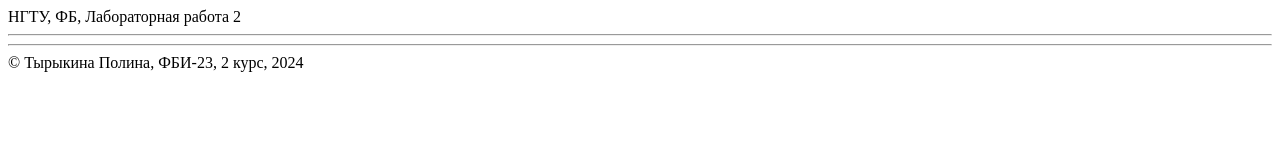
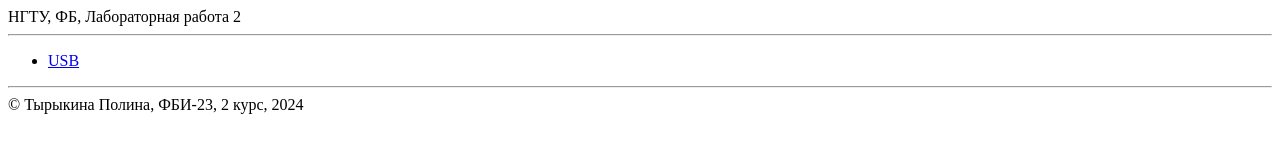
Before and after one commit to polinatyrykina/-web-front-labs, a plain HTML site: page lab2/lab2.html in a window 1280 px wide. Drawn offline with Linux system fonts and the light colour scheme.

Commit message:
Меню 2-ой лабораторной

```diff
--- a/lab2/lab2.html
+++ b/lab2/lab2.html
@@ -11,7 +11,12 @@
             <hr>
         </header>
 
-        <main></main>
+        <main>
+            <ul>
+                <li><a href="usb.html">USB</a></li>
+
+            </ul>
+        </main>
 
         <footer>
             <hr>
```
